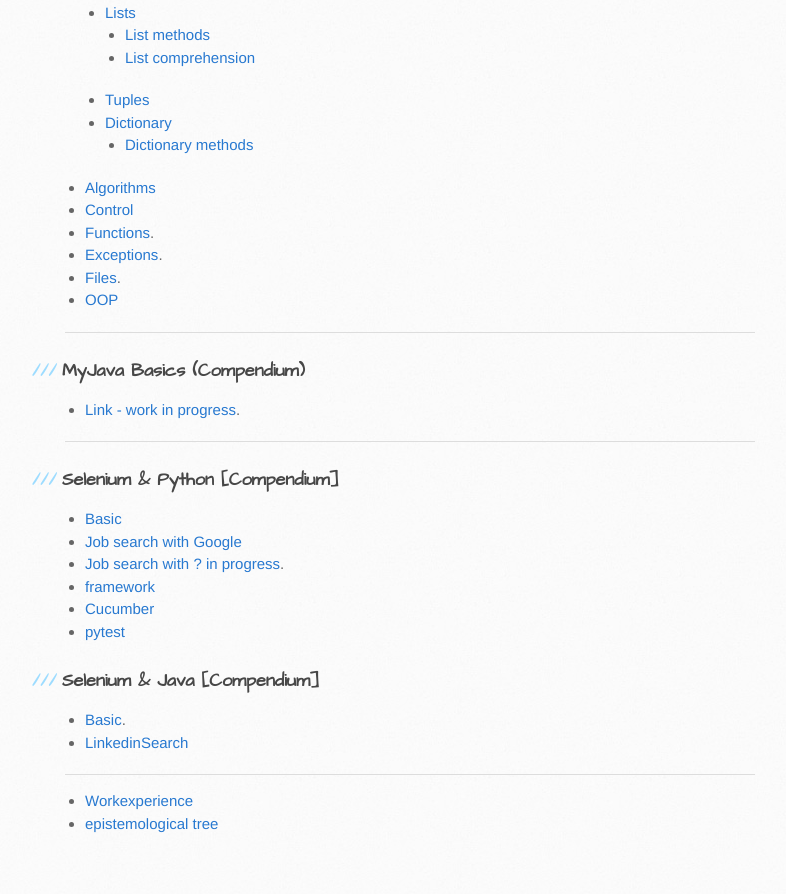
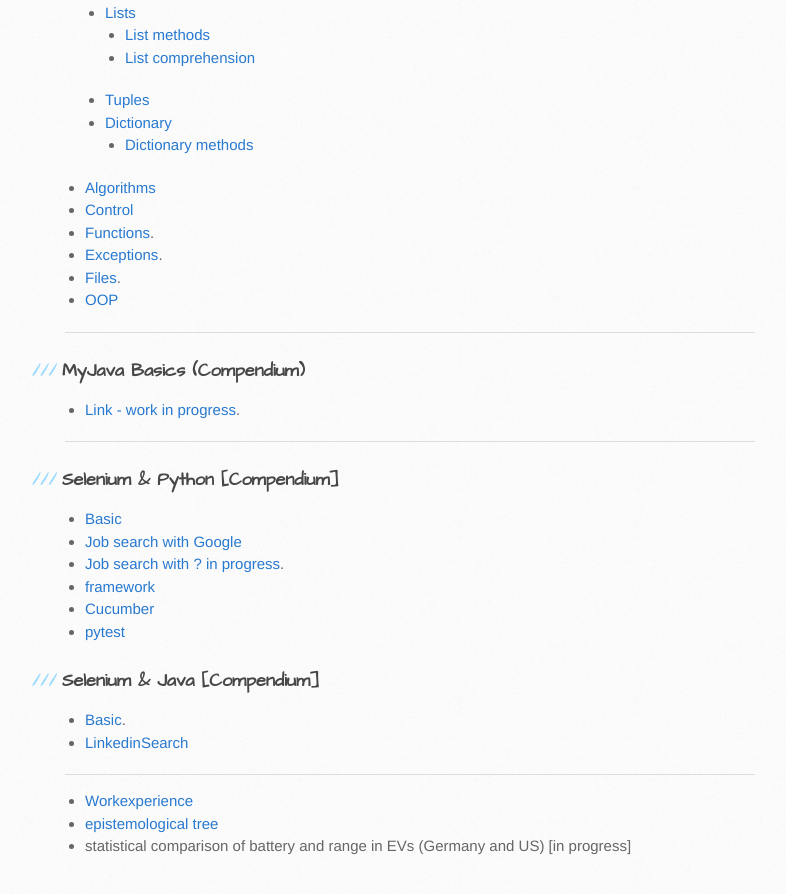
Before and after one commit to trumpfheller/trumpfheller.github.io, a Jekyll site: the page built from index.md, in a window 1280 px wide and 900 px high, scrolled down 775 px. Shown: the top 894 px of the window, without its empty margins (95-881 px from the left). Built offline with Jekyll 4.4.1, drawn with Linux system fonts in a browser that asks for light colours.

Commit message:
Update index.md

```diff
--- a/index.md
+++ b/index.md
@@ -60,3 +60,4 @@
 
 - [Workexperience](https://sciustechnologia.github.io/)
 - [epistemological tree](epistemologicalTree.html)
+- statistical comparison of battery and range in EVs (Germany and US) [in progress]
```
